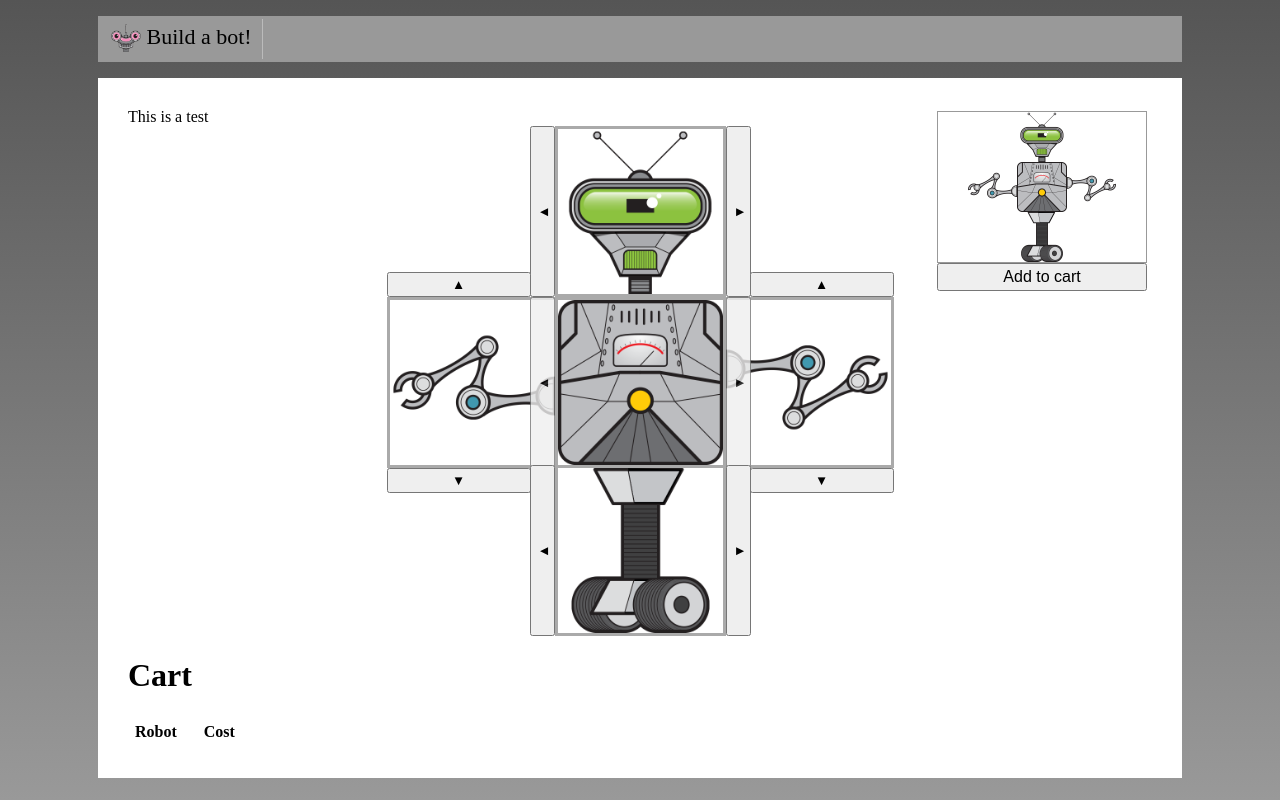
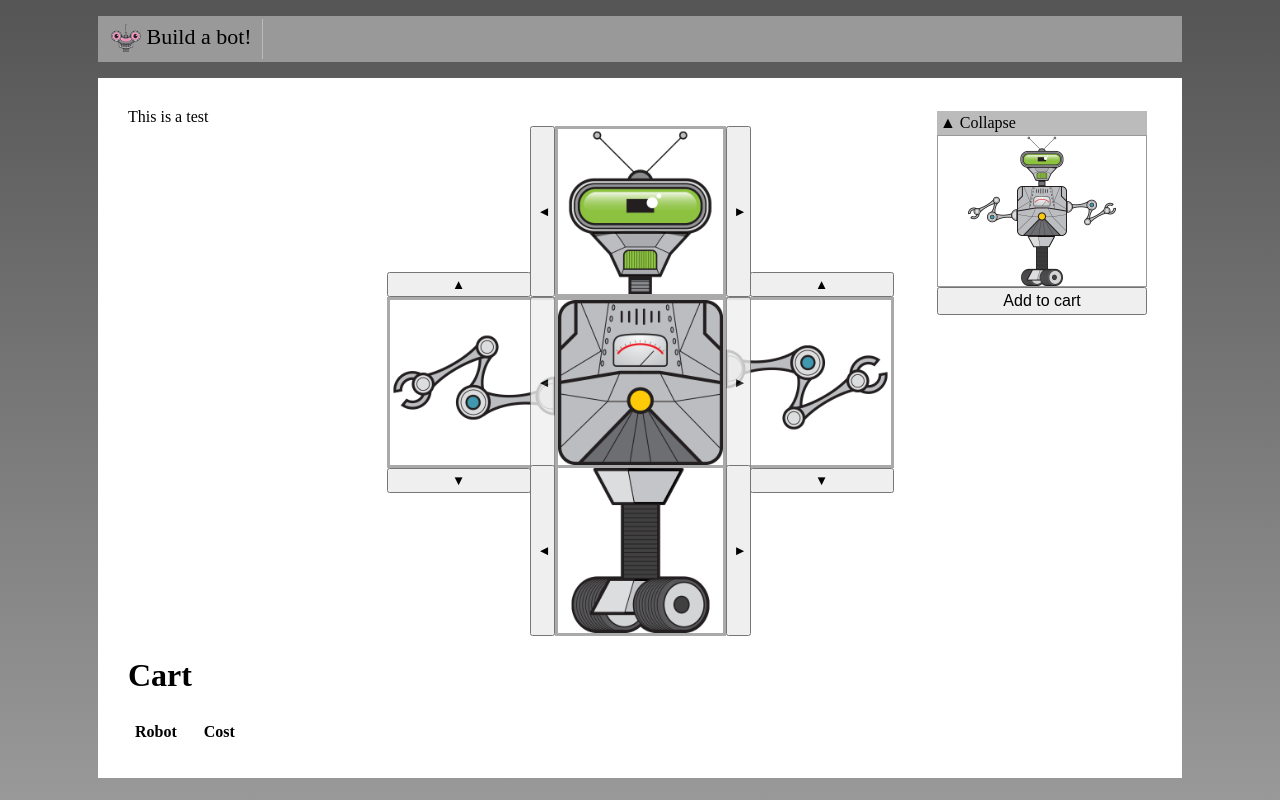
Before and after one commit to borisac/robo-borhes, a Vue app: page / in a window 1280 px wide. Built offline with nearby package versions, Linux system fonts and the light colour scheme.

Commit message:
adding collapsibleSection and wraping PreviewSection in it, as innerComponent comunication

```diff
--- /dev/null
+++ b/src/shared/CollapsibleSection.vue
@@ -0,0 +1,29 @@
+<template>
+    <div>
+        <div class="header">
+            <span v-if="open" @click="open = !open">&#x25B2; Collapse</span>
+            <span v-if="!open" @click="open = !open">&#x25BC; Expand</span>
+        </div>
+        <!-- Toggleable -->
+        <slot v-if="open">
+<div>DefaultContent</div>
+        </slot>
+    </div>
+</template>
+<script>
+export default {
+  name: 'CollapsibleSection',
+  data() {
+    return { open: true };
+  },
+
+};
+</script>
+<style>
+.header{
+background-color: #bbb;
+padding:3px;
+cursor: pointer;
+
+}
+</style>
```
Also changed, not shown: src/build/RobotBuilder.vue.
